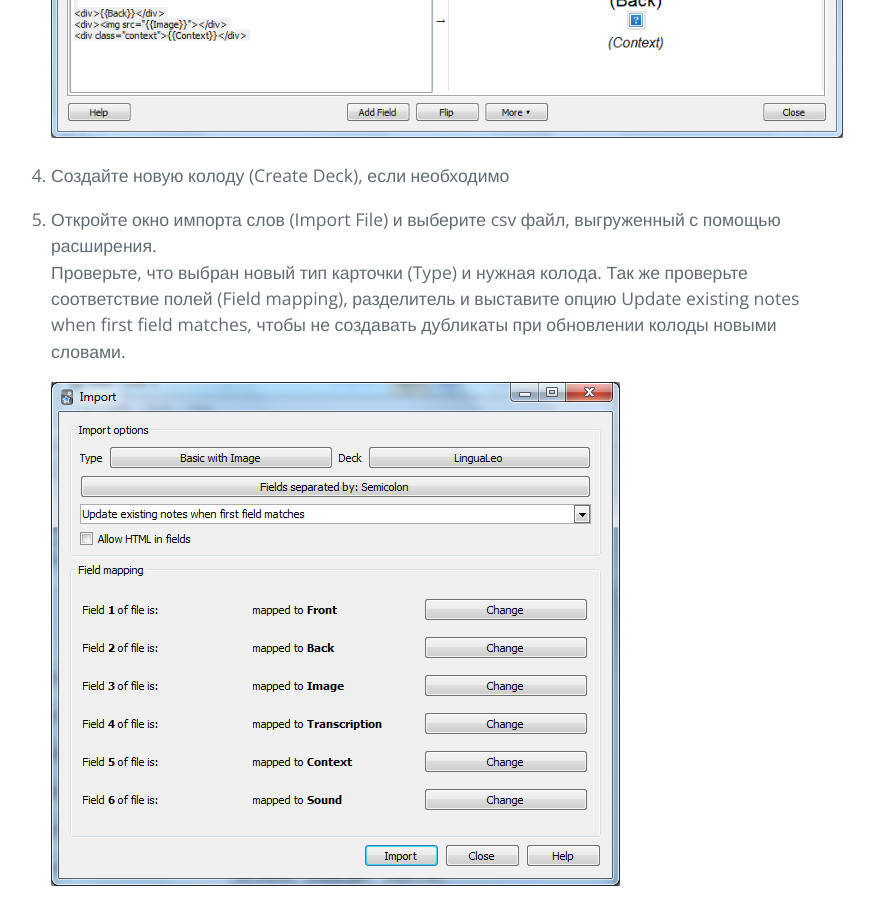
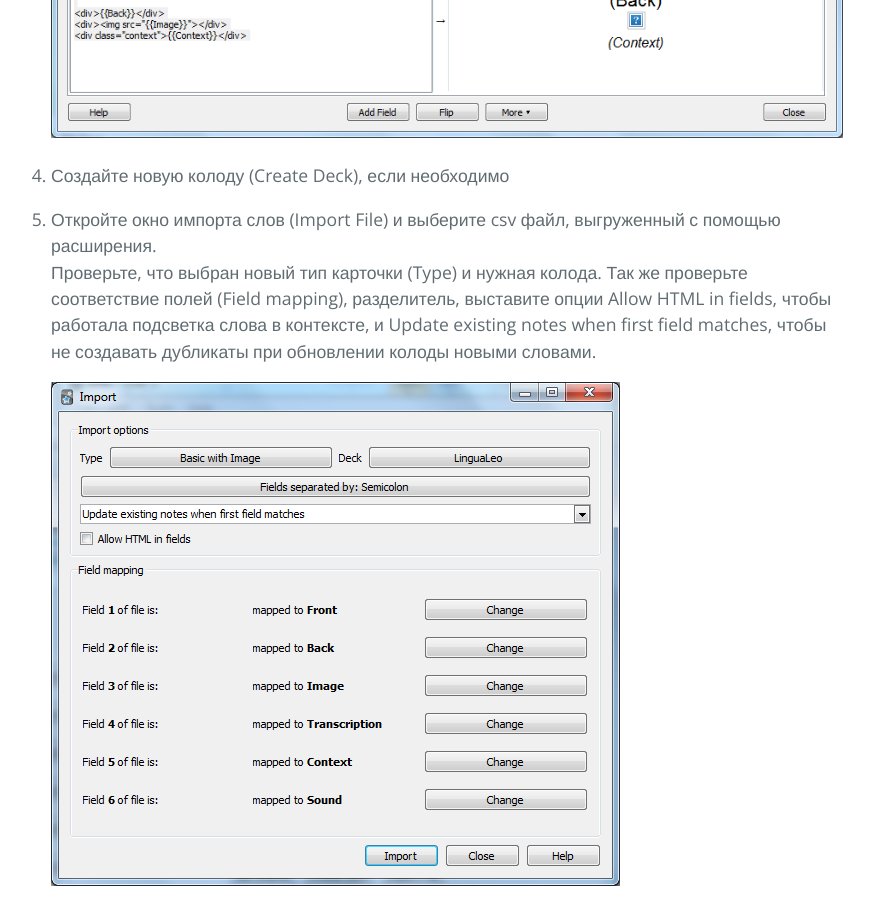
Before and after one commit to troggy/anki-leo, a Jekyll site: the page built from index.md, in a window 1280 px wide and 900 px high, scrolled down 2662 px. Shown: the whole window, without its empty margins (213-1087 px from the left). Built offline with Jekyll 4.4.1, drawn with Linux system fonts in a browser that asks for light colours.

Commit message:
Update index.md

```diff
--- a/index.md
+++ b/index.md
@@ -78,7 +78,7 @@ layout: index
 4. Создайте новую колоду (Create Deck), если необходимо
 
 5. Откройте окно импорта слов (Import File) и выберите csv файл, выгруженный с помощью расширения.
-    Проверьте, что выбран новый тип карточки (Type) и нужная колода. Так же проверьте соответствие полей (Field mapping), разделитель и выставите опцию Update existing notes when first field matches, чтобы не создавать дубликаты при обновлении колоды новыми словами.
+    Проверьте, что выбран новый тип карточки (Type) и нужная колода. Так же проверьте соответствие полей (Field mapping), разделитель, выставите опции Allow HTML in fields, чтобы работала подсветка слова в контексте, и Update existing notes when first field matches, чтобы не создавать дубликаты при обновлении колоды новыми словами.
 
     ![Import File](img/import.png)
 
```
